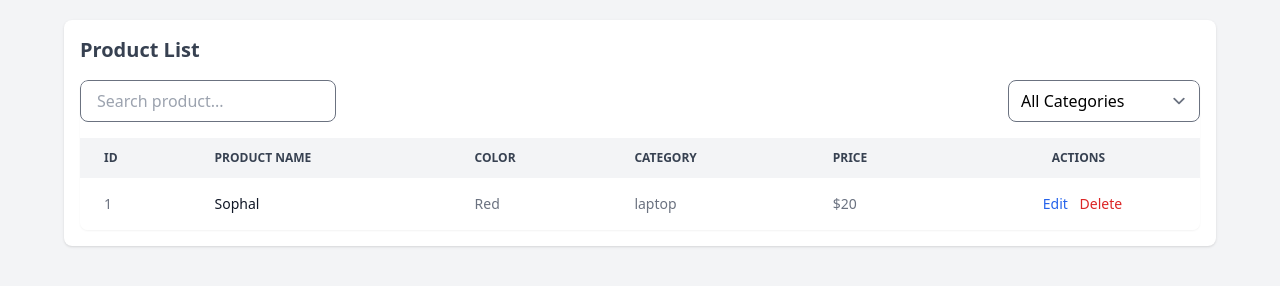
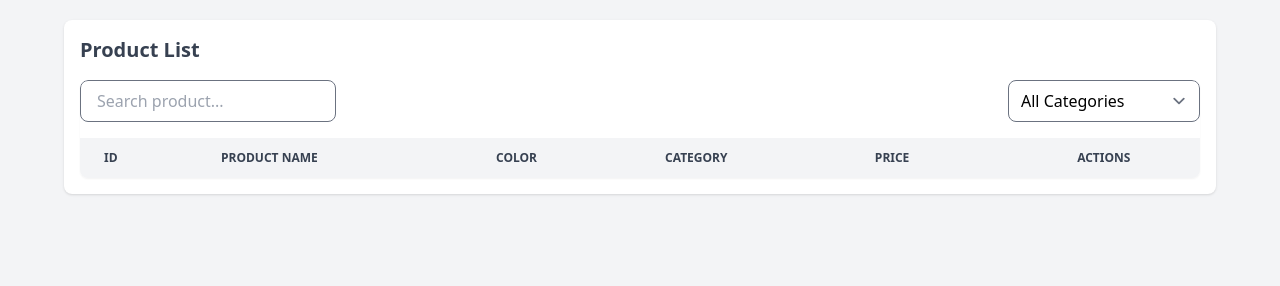
Before and after one commit to Saysuonsophal/sala-it-product-render-and-create, a plain HTML site: page index.html in a window 1280 px wide. Shown: the part 72-358 px from the top of the page. Drawn offline with nearby package versions, Linux system fonts and the light colour scheme.

Commit message:
remove variable array object

```diff
--- a/index.html
+++ b/index.html
@@ -220,13 +220,13 @@
 
     //Variable Array objact
     let products = [
-      {
-        id: 1,
-        name: "Sophal",
-        color: "Red",
-        category: "laptop",
-        price: 20,
-      },
+      // {
+      //   id: 1,
+      //   name: "Sophal",
+      //   color: "Red",
+      //   category: "laptop",
+      //   price: 20,
+      // },
     ];
 
     // Getting Data user input
```
